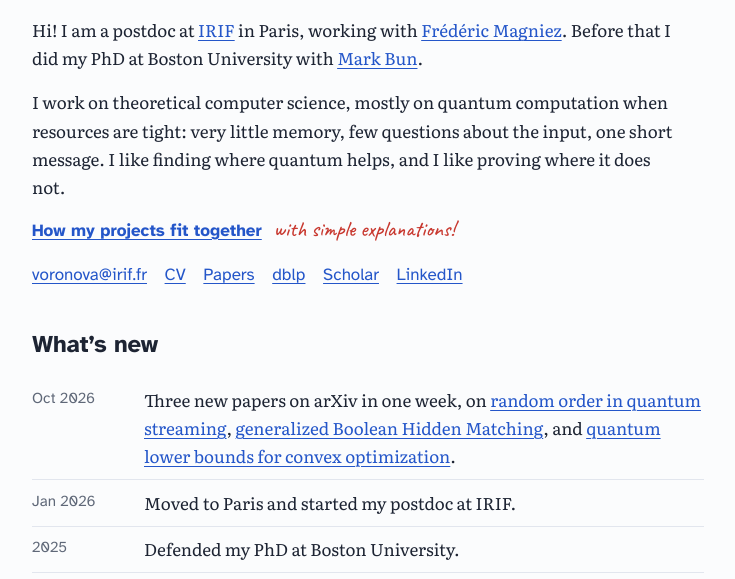
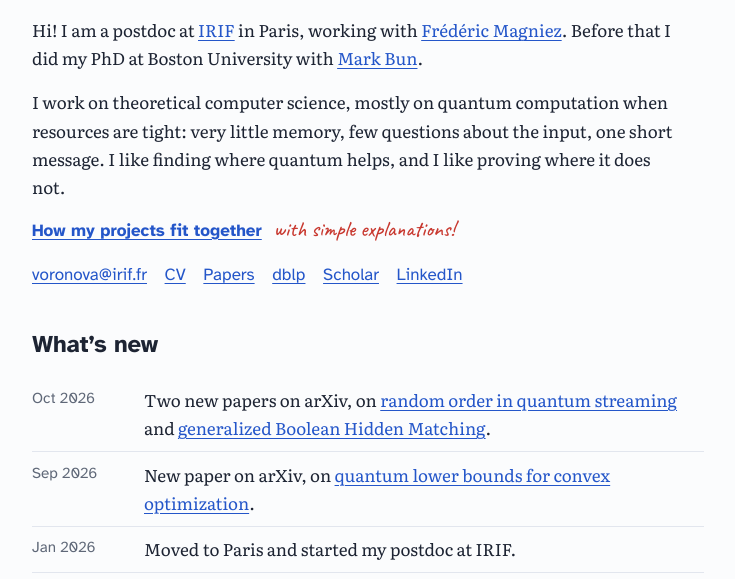
Before and after one commit to nvoronova/nvoronova.github.io, a plain HTML site: page index.html in a window 1280 px wide. Shown: the part 182-761 px from the top of the page, without its empty margins (272-1007 px from the left). Drawn offline with Linux system fonts and the light colour scheme.

Commit message:
Split the October news item into Sep and Oct 2026
Co-Authored-By: Claude Opus 5.5 <noreply@anthropic.com>
Claude-Session: https://claude.ai/code/session_011CpDaLA1D4NZGn3a1Xxm4E

```diff
--- a/index.html
+++ b/index.html
@@ -61,7 +61,8 @@
 <section class="block">
   <h2>What’s new</h2>
   <ul class="news">
-    <li><span class="when">Oct 2026</span><span>Three new papers on arXiv in one week, on <a href="research.html#random-order">random order in quantum streaming</a>, <a href="research.html#bhm">generalized Boolean Hidden Matching</a>, and <a href="research.html#convex">quantum lower bounds for convex optimization</a>.</span></li>
+    <li><span class="when">Oct 2026</span><span>Two new papers on arXiv, on <a href="research.html#random-order">random order in quantum streaming</a> and <a href="research.html#bhm">generalized Boolean Hidden Matching</a>.</span></li>
+    <li><span class="when">Sep 2026</span><span>New paper on arXiv, on <a href="research.html#convex">quantum lower bounds for convex optimization</a>.</span></li>
     <li><span class="when">Jan 2026</span><span>Moved to Paris and started my postdoc at IRIF.</span></li>
     <li><span class="when">2025</span><span>Defended my PhD at Boston University.</span></li>
     <li><span class="when">Oct 2024</span><span>Talk at QuICS on exponential quantum space advantage for Max Directed Cut.</span></li>
```
